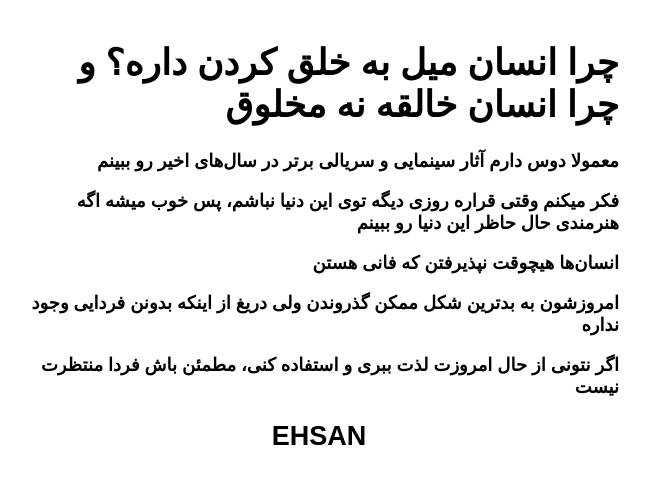
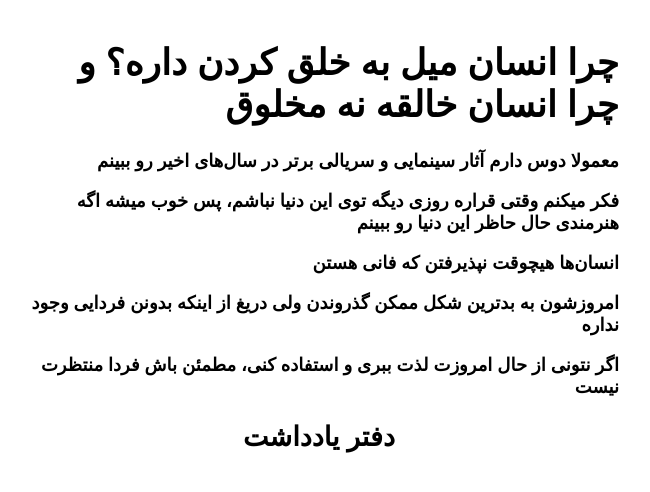
Before and after one commit to darkblog/darkblog.github.io, a Jekyll site: the page built from _posts/2023-10-3-8.md, in a window 1280 px wide. Shown: the top 492 px of the page, without its empty margins (438-1088 px from the left). Built offline with Jekyll 4.4.1, drawn with Linux system fonts in a browser that asks for light colours.

Commit message:
Update post.html

```diff
--- a/_layouts/post.html
+++ b/_layouts/post.html
@@ -12,6 +12,6 @@
 <body>
 <h1>{{ page.title }}</h1>
 {{ content }}
-<h2 class="center"><a href="https://ehsanchehri.github.io/">EHSAN</a></h2>
+<h2 class="center"><a href="https://ehsanchehri.github.io/">دفتر یادداشت</a></h2>
 </body>
 </html>
```
